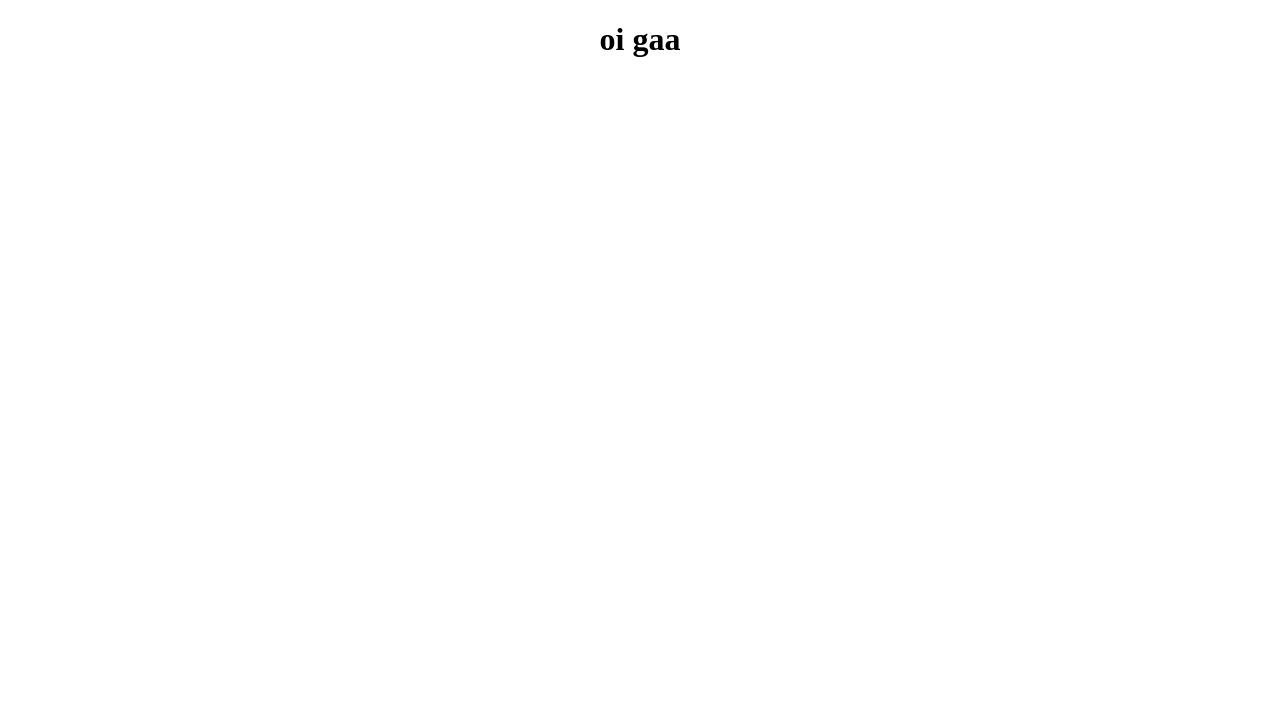
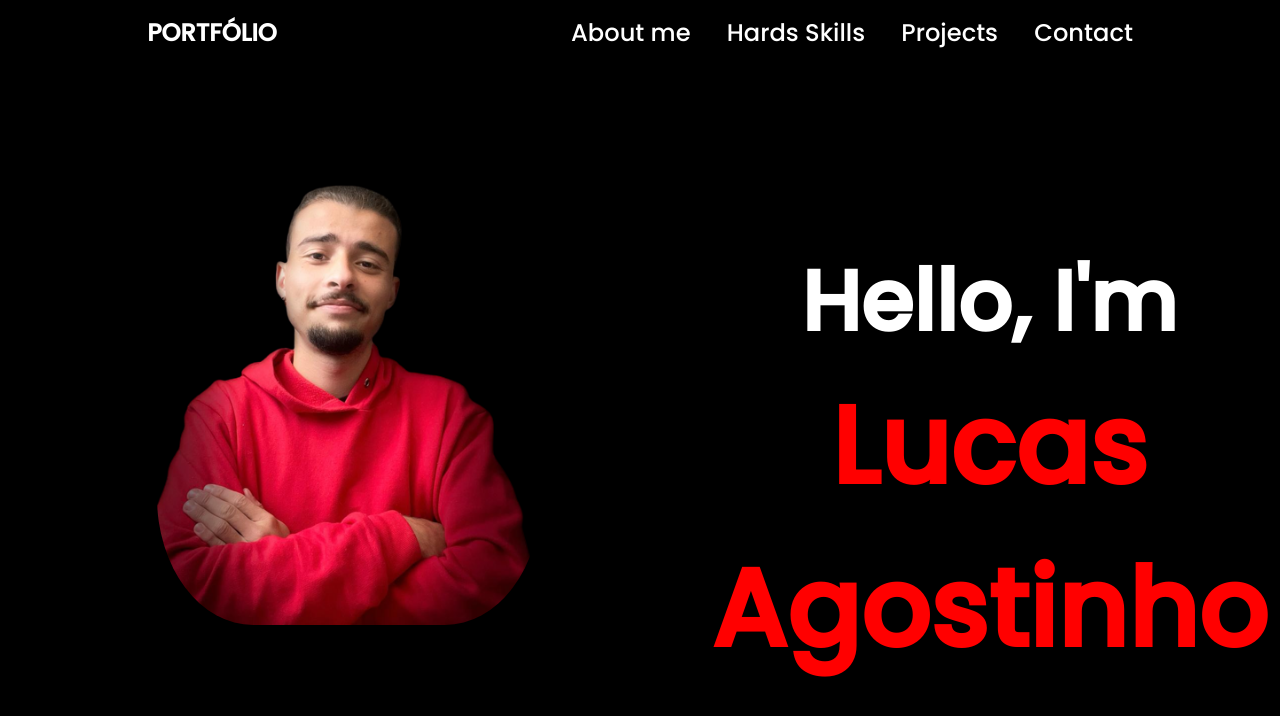
Before and after one commit to LucasBelgamann/Port-lucas, a React (Vite) app in the folder my-vue-app/: page / in a window 1280 px wide. Shown: the top 716 px of the page. Built offline with nearby package versions, Linux system fonts and the light colour scheme.

Commit message:
Adição Header, Main

```diff
--- a/my-vue-app/index.html
+++ b/my-vue-app/index.html
@@ -5,9 +5,13 @@
     <link rel="icon" type="image/svg+xml" href="/src/favicon.svg" />
     <meta name="viewport" content="width=device-width, initial-scale=1.0" />
     <title>Vite App</title>
+    <style>
+      @import url('https://fonts.googleapis.com/css2?family=Poppins:wght@500&display=swap');
+      </style>
   </head>
   <body>
     <div id="root"></div>
     <script type="module" src="/src/main.jsx"></script>
+    <script src="https://kit.fontawesome.com/5f83913375.js" crossorigin="anonymous"></script>
   </body>
 </html>
--- a/my-vue-app/src/App.css
+++ b/my-vue-app/src/App.css
@@ -1,42 +1,6 @@
-.App {
-  text-align: center;
+* {
+  margin: 0;
+  box-sizing: border-box;
+  padding: 0;
+  font-family: 'Poppins', sans-serif;
 }
-
-.App-logo {
-  height: 40vmin;
-  pointer-events: none;
-}
-
-@media (prefers-reduced-motion: no-preference) {
-  .App-logo {
-    animation: App-logo-spin infinite 20s linear;
-  }
-}
-
-.App-header {
-  background-color: #282c34;
-  min-height: 100vh;
-  display: flex;
-  flex-direction: column;
-  align-items: center;
-  justify-content: center;
-  font-size: calc(10px + 2vmin);
-  color: white;
-}
-
-.App-link {
-  color: #61dafb;
-}
-
-@keyframes App-logo-spin {
-  from {
-    transform: rotate(0deg);
-  }
-  to {
-    transform: rotate(360deg);
-  }
-}
-
-button {
-  font-size: calc(10px + 2vmin);
-}
--- a/my-vue-app/src/App.jsx
+++ b/my-vue-app/src/App.jsx
@@ -1,10 +1,13 @@
 import React from 'react'
 import './App.css'
+import NavBar from './header/Header'
+import Main from './main/Main'
 
 function App() {
   return (
     <div className="App">
-      <h1>oi gaa</h1>
+      <NavBar />
+      <Main />
     </div>
   )
 }
--- /dev/null
+++ b/my-vue-app/src/header/Header.css
@@ -0,0 +1,73 @@
+*::before {
+    margin: 0;
+    box-sizing: border-box;
+}
+
+html {
+    font-size: 75.5%;
+}
+body {
+    font-size: 1.6rem;
+}
+li {
+    list-style: none;
+}
+a {
+    text-decoration: none;
+    color: white;
+}
+.nav {
+    display: flex;
+    align-items: center;
+    justify-content: space-around;
+    height: 8vh;
+    background-color: black;
+    font-size: 2rem;
+}
+
+.nav_brand {
+    text-transform: uppercase;
+    font-weight: bold;
+}
+
+.nav_item a:hover  {
+    background-color: red;
+    border-radius: 10%;
+}
+
+.nav_menu {
+    display: flex;
+    align-items: center;
+    justify-content: space-around;
+    gap: 3rem;
+}
+
+.nav_toggler div {
+    width: 2.5rem;
+    height: 0.2rem;
+    margin: 0.4rem;
+    background-color: white;
+}
+
+.nav_toggler {
+    display: none;
+}
+
+@media screen and (max-width: 600px) {
+    .nav_toggler {
+        display: block;
+    }
+    .nav_menu {
+        position: fixed;
+        top: 7vh;
+        right: 0;
+        width: 50%;
+        background-color: black;
+        flex-direction: column;
+        transform: translateX(100%);
+    }
+}
+
+.nav_active {
+    transform: translateX(0);
+}
--- /dev/null
+++ b/my-vue-app/src/header/Header.jsx
@@ -0,0 +1,29 @@
+import React, { useState } from "react";
+import './Header.css';
+
+function NavBar() {
+    const [active, setActive] = useState('nav_menu');
+    const navToggle = () => {
+        active === 'nav_menu'
+        ? setActive('nav_menu nav_active')
+        : setActive('nav_menu');
+    }
+    return (
+        <nav className="nav">
+            <a href="#" className="nav_brand">Portfólio</a>
+            <ul className={ active }>
+                <li className="nav_item"><a href="#about-me" className="nav_link">About me</a></li>
+                <li className="nav_item"><a href="#hards-skills" className="nav_link">Hards Skills</a></li>
+                <li className="nav_item"><a href="#" className="nav_link">Projects</a></li>
+                <li className="nav_item"><a href="#" className="nav_link">Contact</a></li>
+            </ul>
+            <div onClick={ navToggle } className="nav_toggler">
+                <div className="line1"></div>
+                <div className="line2"></div>
+                <div className="line3"></div>
+            </div>
+        </nav>
+    )
+}
+
+export default NavBar;
--- /dev/null
+++ b/my-vue-app/src/main/Main.css
@@ -0,0 +1,54 @@
+.foto-perfil {
+    max-width: 50vw;
+    border-radius:  25%;
+    margin: 2rem 13rem  5rem;
+  }
+
+  .nav li a {
+    text-decoration: none;
+    color: white;
+  }
+
+  .nav i {
+    color: white;
+    font-size: 25px;
+  }
+
+  .nav a:active {
+    background-color: #402110;
+    padding: 2px;
+    border-radius: 15%;
+  }
+
+  .name h2, h1 {
+    color: white;
+    font-size: 45px;
+    text-align: center;
+    font-weight: 1000;
+  }
+
+  .name h1 {
+    color: red;
+  }
+
+  .principal {
+    height: 100vh;
+    background-color: black;
+  }
+
+  @media screen and (min-width: 1200px) {
+    .foto-perfil {
+        width: 30vw;
+        margin: -10rem 13rem  5rem;
+    }
+    .principal {
+        display: flex;
+        align-items: center;
+      }
+      .name h2 {
+        font-size: 7rem;
+      }
+      .name h1 {
+          font-size: 9rem;
+      }
+  }
--- /dev/null
+++ b/my-vue-app/src/main/Main.jsx
@@ -0,0 +1,23 @@
+import React from 'react';
+import lucasPerfil from './LucasPortfolio.png';
+import './Main.css';
+
+class Main extends React.Component {
+    render() {
+        return(
+            <main>
+                <section className="principal">
+                    <div className="photo">
+                        <img className="foto-perfil" src={ lucasPerfil } />
+                        </div>
+                    <div className="name">
+                        <h2>Hello, I'm</h2>
+                        <h1>Lucas Agostinho</h1>
+                    </div>
+                </section>
+            </main>
+        )
+    }
+}
+
+export default Main;
```
Also changed, not shown: my-vue-app/src/main/LucasPortfolio.png (added).
